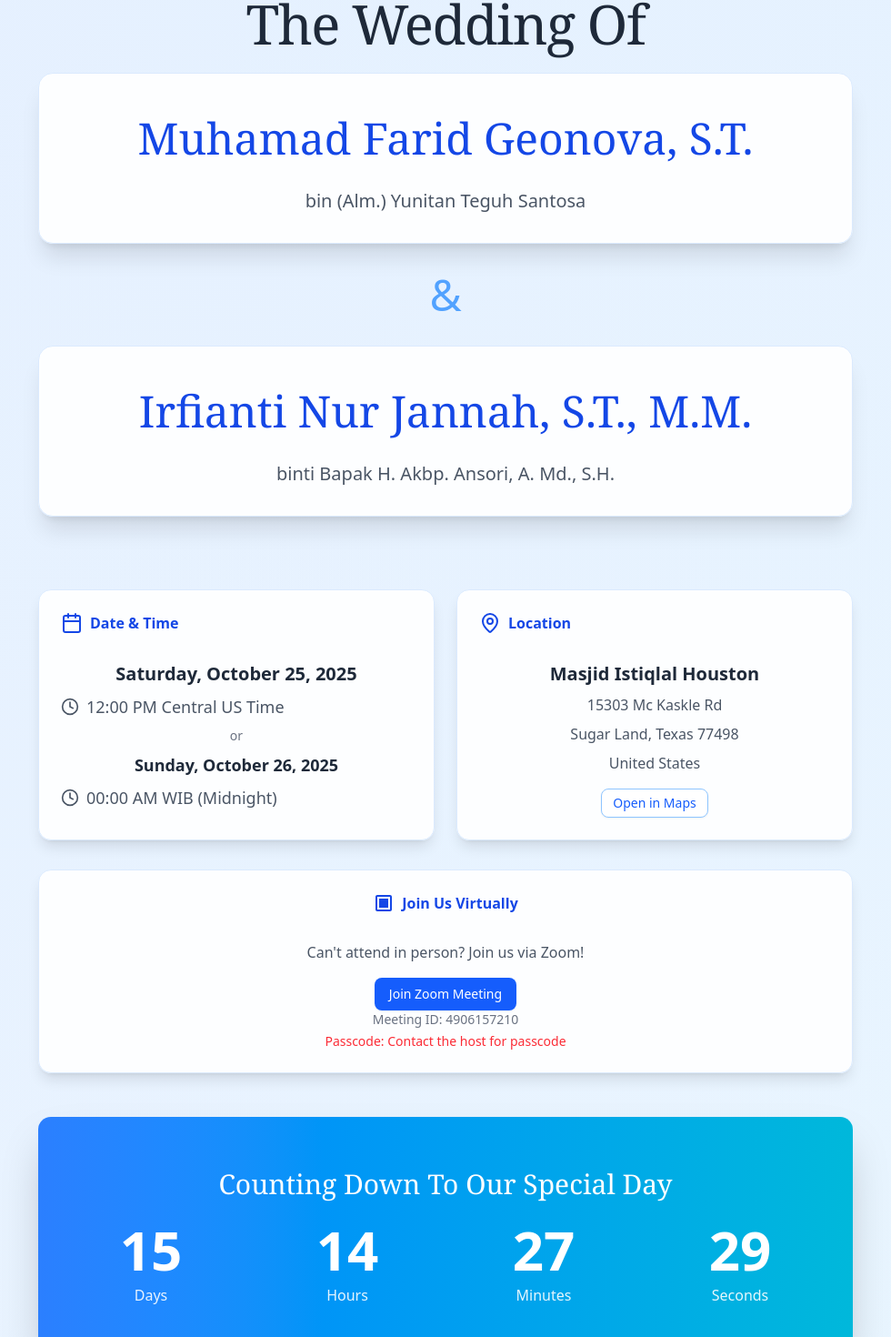
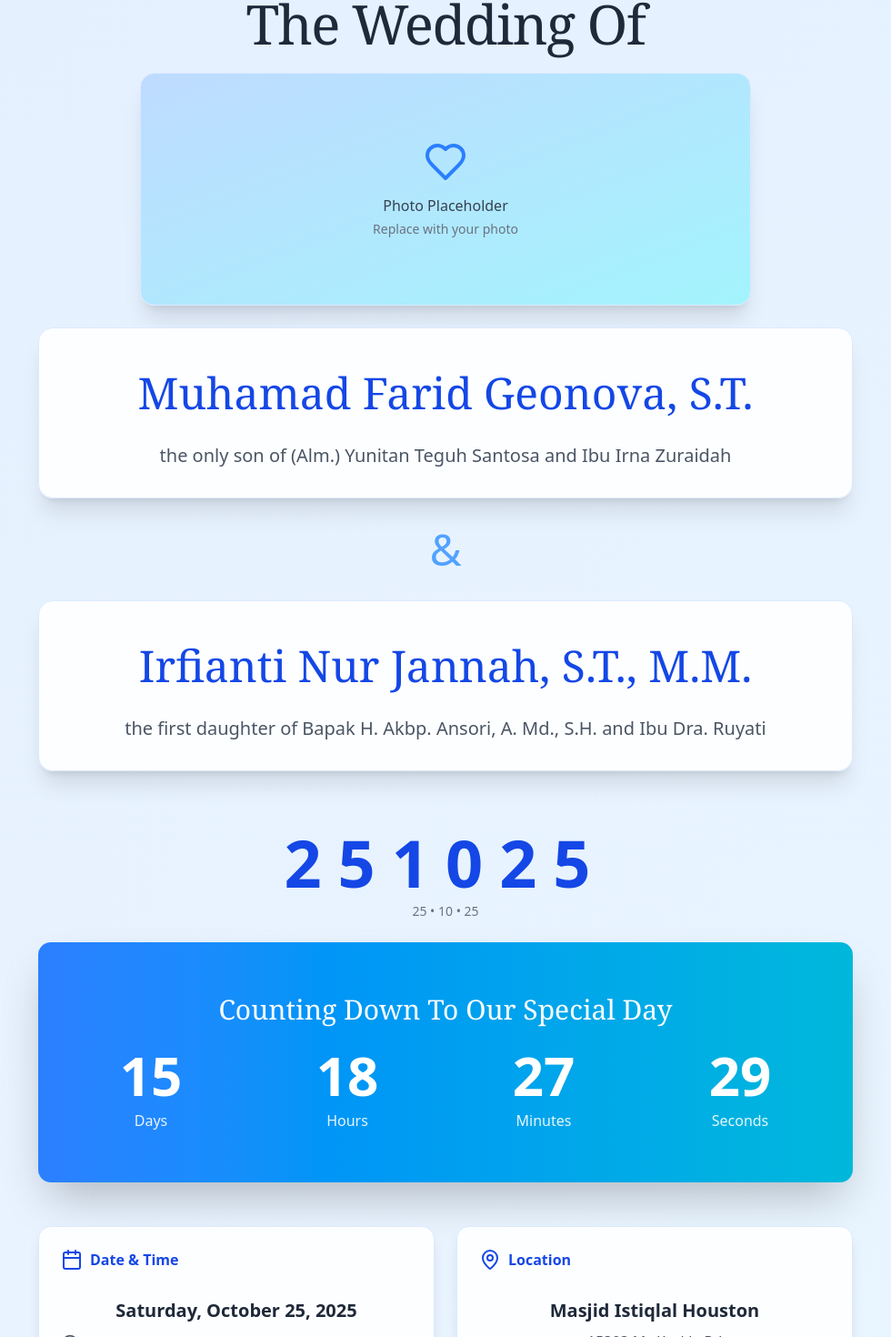
Before and after one commit to awesomemfg/test, a React (Vite) app: page / in a window 1280 px wide. Shown: the part 248-1718 px from the top of the page at 91% size, without its empty margins (150-1130 px from the left). Built offline with nearby package versions, Linux system fonts and the light colour scheme.

Commit message:
Update wedding date and time, enhance layout with photo placeholder, and remove wedding gift section

```diff
--- a/src/App.jsx
+++ b/src/App.jsx
@@ -19,8 +19,8 @@ function App() {
     seconds: 0
   })
 
-  // Wedding date: Saturday, October 25, 2025, 12:00 PM Central Time
-  const weddingDate = new Date('2025-10-25T12:00:00-05:00')
+  // Wedding date: Saturday, October 25, 2025, 4:00 PM Central Time
+  const weddingDate = new Date('2025-10-25T16:00:00-05:00')
 
   // Load guest name from URL parameter
   useEffect(() => {
@@ -130,6 +130,16 @@ function App() {
               <h1 className="text-4xl md:text-6xl font-serif text-gray-800 tracking-tight">
                 The Wedding Of
               </h1>
+              {/* Photo placeholder above Bride & Groom names */}
+              <div className="max-w-2xl mx-auto">
+                <div className="relative overflow-hidden rounded-2xl shadow-xl border border-blue-100 bg-gradient-to-br from-blue-200 to-cyan-200 h-48 md:h-64 flex items-center justify-center">
+                  <div className="text-center p-6">
+                    <Heart className="w-12 h-12 mx-auto mb-3 text-blue-500" />
+                    <p className="text-gray-700 font-medium">Photo Placeholder</p>
+                    <p className="text-sm text-gray-500 mt-1">Replace with your photo</p>
+                  </div>
+                </div>
+              </div>
 
               {/* Bride and Groom Names */}
               <div className="space-y-8 max-w-4xl mx-auto">
@@ -138,7 +148,7 @@ function App() {
                     Muhamad Farid Geonova, S.T.
                   </h2>
                   <p className="text-lg md:text-xl text-gray-600 font-light">
-                    bin (Alm.) Yunitan Teguh Santosa
+                    the only son of (Alm.) Yunitan Teguh Santosa and Ibu Irna Zuraidah
                   </p>
                 </div>
 
@@ -149,10 +159,45 @@ function App() {
                     Irfianti Nur Jannah, S.T., M.M.
                   </h2>
                   <p className="text-lg md:text-xl text-gray-600 font-light">
-                    binti Bapak H. Akbp. Ansori, A. Md., S.H.
+                    the first daughter of Bapak H. Akbp. Ansori, A. Md., S.H. and Ibu Dra. Ruyati
                   </p>
                 </div>
               </div>
+            </div>
+
+            {/* Emphasized date and countdown moved up below names */}
+            <div className="max-w-4xl mx-auto mt-6 space-y-6">
+              {/* Emphasized date 251025 */}
+              <div className="text-center">
+                <div className="text-5xl md:text-7xl font-extrabold tracking-[0.25em] text-blue-700 select-none">
+                  251025
+                </div>
+                <div className="mt-2 text-sm text-gray-500">25 • 10 • 25</div>
+              </div>
+              {/* Countdown Timer */}
+              <Card className="bg-gradient-to-r from-blue-500 to-cyan-500 text-white border-0 shadow-2xl">
+                <CardContent className="p-8">
+                  <h3 className="text-2xl md:text-3xl font-serif mb-6">Counting Down To Our Special Day</h3>
+                  <div className="grid grid-cols-4 gap-4 md:gap-8">
+                    <div className="text-center">
+                      <div className="text-4xl md:text-6xl font-bold">{countdown.days}</div>
+                      <div className="text-sm md:text-base mt-2 opacity-90">Days</div>
+                    </div>
+                    <div className="text-center">
+                      <div className="text-4xl md:text-6xl font-bold">{countdown.hours}</div>
+                      <div className="text-sm md:text-base mt-2 opacity-90">Hours</div>
+                    </div>
+                    <div className="text-center">
+                      <div className="text-4xl md:text-6xl font-bold">{countdown.minutes}</div>
+                      <div className="text-sm md:text-base mt-2 opacity-90">Minutes</div>
+                    </div>
+                    <div className="text-center">
+                      <div className="text-4xl md:text-6xl font-bold">{countdown.seconds}</div>
+                      <div className="text-sm md:text-base mt-2 opacity-90">Seconds</div>
+                    </div>
+                  </div>
+                </CardContent>
+              </Card>
             </div>
 
             {/* Date and Location */}
@@ -168,13 +213,13 @@ function App() {
                   <p className="text-xl font-semibold text-gray-800">Saturday, October 25, 2025</p>
                   <p className="text-lg text-gray-600 flex items-center gap-2">
                     <Clock className="w-5 h-5" />
-                    12:00 PM Central US Time
+                    4:00 PM Central US Time
                   </p>
                   <div className="text-center text-gray-500 text-sm my-2">or</div>
                   <p className="text-lg font-semibold text-gray-800">Sunday, October 26, 2025</p>
                   <p className="text-lg text-gray-600 flex items-center gap-2">
                     <Clock className="w-5 h-5" />
-                    00:00 AM WIB (Midnight)
+                    04:00 AM WIB (Morning)
                   </p>
                 </CardContent>
               </Card>
@@ -235,32 +280,7 @@ function App() {
               </Card>
             </div>
 
-            {/* Countdown Timer */}
-            <div className="max-w-4xl mx-auto mt-12">
-              <Card className="bg-gradient-to-r from-blue-500 to-cyan-500 text-white border-0 shadow-2xl">
-                <CardContent className="p-8">
-                  <h3 className="text-2xl md:text-3xl font-serif mb-6">Counting Down To Our Special Day</h3>
-                  <div className="grid grid-cols-4 gap-4 md:gap-8">
-                    <div className="text-center">
-                      <div className="text-4xl md:text-6xl font-bold">{countdown.days}</div>
-                      <div className="text-sm md:text-base mt-2 opacity-90">Days</div>
-                    </div>
-                    <div className="text-center">
-                      <div className="text-4xl md:text-6xl font-bold">{countdown.hours}</div>
-                      <div className="text-sm md:text-base mt-2 opacity-90">Hours</div>
-                    </div>
-                    <div className="text-center">
-                      <div className="text-4xl md:text-6xl font-bold">{countdown.minutes}</div>
-                      <div className="text-sm md:text-base mt-2 opacity-90">Minutes</div>
-                    </div>
-                    <div className="text-center">
-                      <div className="text-4xl md:text-6xl font-bold">{countdown.seconds}</div>
-                      <div className="text-sm md:text-base mt-2 opacity-90">Seconds</div>
-                    </div>
-                  </div>
-                </CardContent>
-              </Card>
-            </div>
+            {/* Countdown moved above, under names */}
 
             {/* Quranic Verse */}
             <div className="max-w-3xl mx-auto mt-16">
@@ -274,6 +294,20 @@ function App() {
                     <p className="text-lg md:text-2xl text-gray-700 leading-relaxed italic font-serif">
                       "And of His signs is that He created for you from yourselves mates that you may find tranquility in them; and He placed between you affection and mercy. Indeed in that are signs for a people who give thought."
                     </p>
+                  </div>
+                </CardContent>
+              </Card>
+            </div>
+
+            {/* Hadith below Qur'an verse */}
+            <div className="max-w-3xl mx-auto mt-8">
+              <Card className="bg-white/95 backdrop-blur-sm border-blue-200 shadow-xl">
+                <CardContent className="p-8 md:p-12">
+                  <div className="text-center space-y-4">
+                    <p className="text-lg md:text-2xl text-gray-700 leading-relaxed italic font-serif">
+                      It was narrated from Aishah that: the Messenger of Allah said: “Marriage is part of my sunnah, and whoever does not follow my sunnah has nothing to do with me. Get married, for I will boast of your great numbers before the nations. Whoever has the means, let him get married, and whoever does not, then he should fast for it will diminish his desire.”
+                    </p>
+                    <p className="text-sm text-gray-500">(Sunan Ibn Majah 1846)</p>
                   </div>
                 </CardContent>
               </Card>
@@ -358,79 +392,7 @@ function App() {
               </div>
             </div>
 
-            {/* Bank Donation Section */}
-            <div className="max-w-4xl mx-auto mt-16">
-              <h2 className="text-3xl md:text-4xl font-serif text-gray-800 text-center mb-8">Wedding Gift</h2>
-              <Card className="bg-white/95 backdrop-blur-sm border-blue-200 shadow-xl">
-                <CardContent className="p-8 md:p-12">
-                  <div className="text-center mb-8">
-                    <p className="text-lg text-gray-700 mb-4">
-                      Your presence at our wedding is the greatest gift of all. However, if you wish to honor us with a gift,
-                      we would be grateful for a contribution towards our future together.
-                    </p>
-                  </div>
-
-                  <div className="grid md:grid-cols-2 gap-8">
-                    {/* Bank Account Details */}
-                    <div className="space-y-4">
-                      <h3 className="text-xl font-semibold text-blue-700 mb-4">Bank Transfer</h3>
-                      <div className="bg-blue-50 p-6 rounded-lg space-y-3">
-                        <div>
-                          <p className="text-sm text-gray-600">Bank Name</p>
-                          <p className="text-lg font-semibold text-gray-800">Bank Rankyat Indonesia</p>
-                        </div>
-                        <div>
-                          <p className="text-sm text-gray-600">Account Name</p>
-                          <p className="text-lg font-semibold text-gray-800">Muhamad Farid Geonova</p>
-                        </div>
-                        <div>
-                          <p className="text-sm text-gray-600">Account Number</p>
-                          <p className="text-lg font-semibold text-gray-800">035601076763504</p>
-                        </div>
-                      </div>
-                    </div>
-
-                    {/* QR Code */}
-                    <div className="space-y-4">
-                      <h3 className="text-xl font-semibold text-blue-700 mb-4">Scan QR Code</h3>
-                      <div className="flex justify-center">
-                        <div className="bg-blue-50 p-4 rounded-lg flex flex-col items-center">
-                          <img
-                            src="/qr-bank.png"
-                            alt="Bank transfer QR placeholder"
-                            className="w-32 h-32 rounded-lg border border-blue-100 object-contain mb-2 bg-white"
-                          />
-                          <p className="text-sm font-medium text-gray-700">Bank Transfer</p>
-                        </div>
-                      </div>
-                    </div>
-                  </div>
-
-                  {/* Zelle Section - Centered */}
-                  <div className="flex justify-center mt-8">
-                    <div className="w-full max-w-md">
-                      <h3 className="text-xl font-semibold text-blue-700 mb-4 text-center">Zelle</h3>
-                      <div className="bg-blue-50 p-6 rounded-lg space-y-3">
-                        <div>
-                          <p className="text-sm text-gray-600">Zelle Email</p>
-                          <p className="text-lg font-semibold text-gray-800">mgeono1@lsu.edu</p>
-                        </div>
-                        <div>
-                          <p className="text-sm text-gray-600">Account Name</p>
-                          <p className="text-lg font-semibold text-gray-800">Muhamad Farid Geonova</p>
-                        </div>
-                      </div>
-                    </div>
-                  </div>
-
-                  <div className="text-center mt-8">
-                    <p className="text-sm text-gray-600 italic">
-                      Thank you for your love and generosity! 💙
-                    </p>
-                  </div>
-                </CardContent>
-              </Card>
-            </div>
+            {/* Wedding Gift section removed as requested */}
 
             {/* Wishes Section */}
             <div className="max-w-4xl mx-auto mt-16 space-y-8">
```
